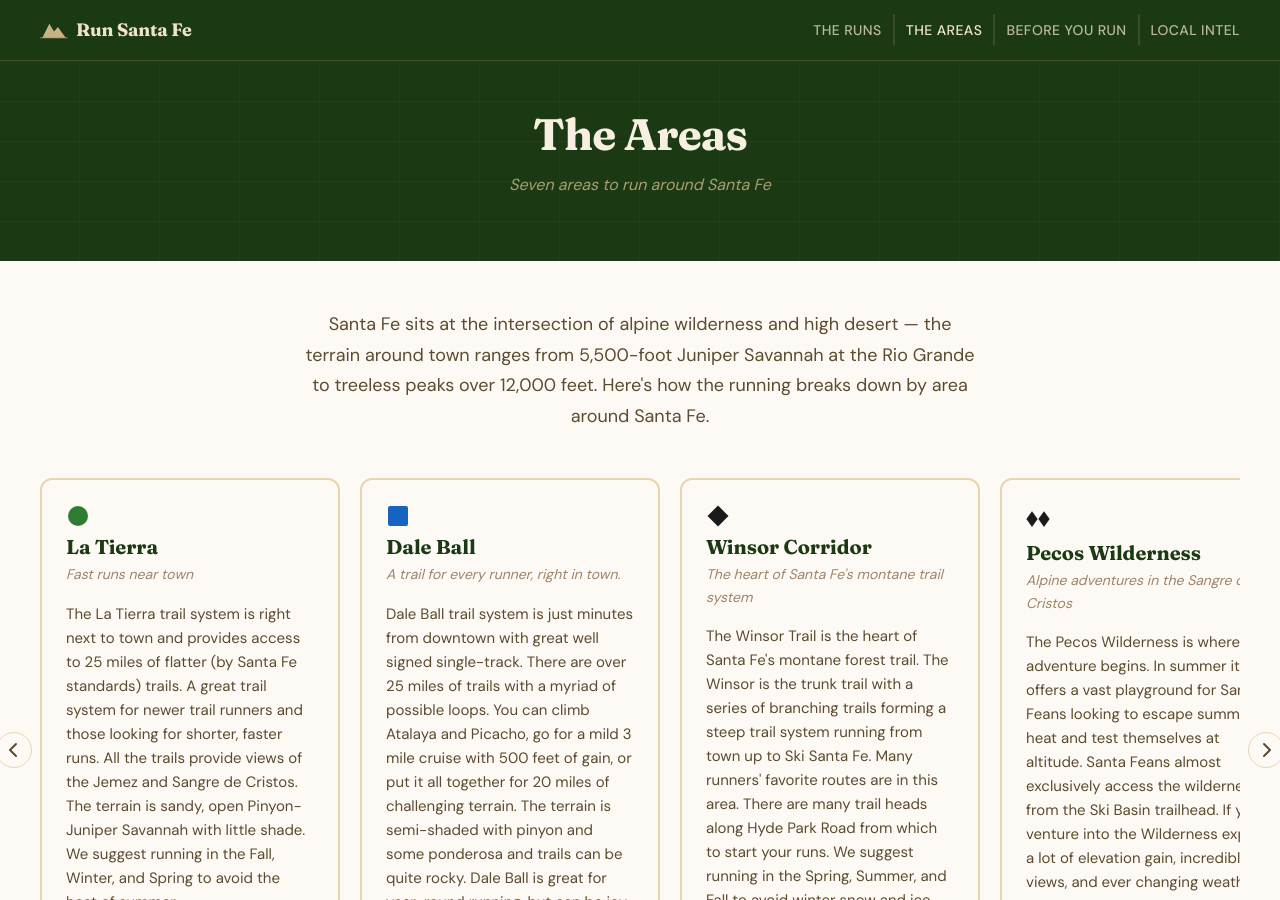
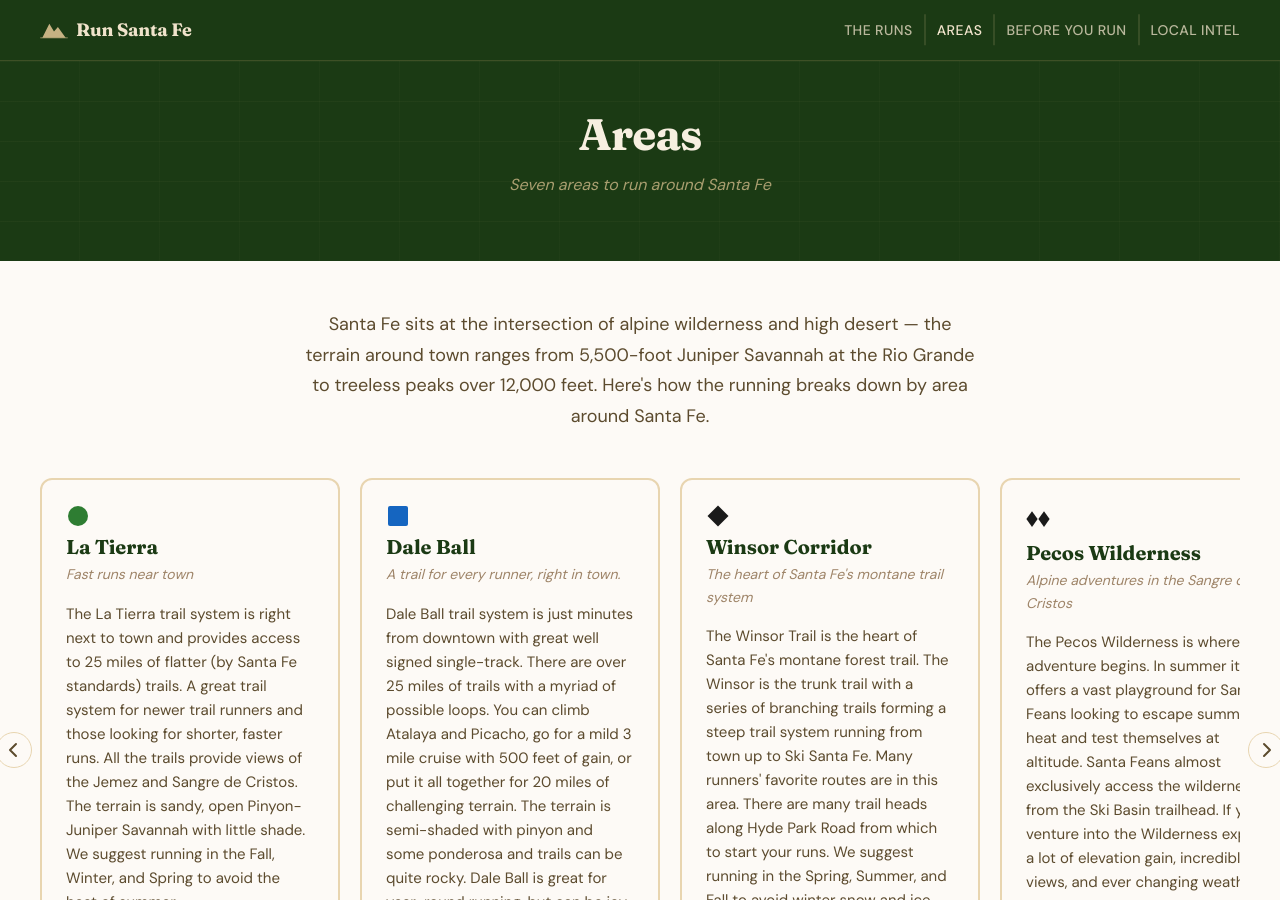
Before and after one commit to santa-fe-runs/santa-fe-run, a Jekyll site: the page built from the-areas.md, in a window 1280 px wide and 900 px high. Built offline with Jekyll 4.4.1, drawn with Linux system fonts in a browser that asks for light colours.

Commit message:
fix: rename

```diff
--- a/_includes/footer.html
+++ b/_includes/footer.html
@@ -11,7 +11,7 @@
       <p class="footer-tagline">{{ site.tagline }}</p>
       <nav class="footer-nav" aria-label="Footer navigation">
         <a href="{{ '/' | relative_url }}" class="footer-nav-link">The Runs</a>
-        <a href="{{ '/the-areas/' | relative_url }}" class="footer-nav-link">The Areas</a>
+        <a href="{{ '/areas/' | relative_url }}" class="footer-nav-link">Areas</a>
         <a href="{{ '/before-you-run/' | relative_url }}" class="footer-nav-link">Before You Run</a>
         <a href="{{ '/local-intel/' | relative_url }}" class="footer-nav-link">Local Intel</a>
       </nav>
--- a/_includes/header.html
+++ b/_includes/header.html
@@ -9,7 +9,7 @@
     </a>
     <nav class="site-nav" aria-label="Main navigation">
       <a href="{{ '/' | relative_url }}" class="nav-link {% if page.url == '/' %}active{% endif %}">The Runs</a>
-      <a href="{{ '/the-areas' | relative_url }}" class="nav-link {% if page.url contains 'the-areas' %}active{% endif %}">The Areas</a>
+      <a href="{{ '/areas' | relative_url }}" class="nav-link {% if page.url contains 'areas' %}active{% endif %}">Areas</a>
       <a href="{{ '/before-you-run' | relative_url }}" class="nav-link {% if page.url contains 'before-you-run' %}active{% endif %}">Before You Run</a>
       <a href="{{ '/local-intel' | relative_url }}" class="nav-link {% if page.url contains 'local-intel' %}active{% endif %}">Local Intel</a>
     </nav>
--- a/_sass/_layout.scss
+++ b/_sass/_layout.scss
@@ -522,7 +522,7 @@
 }
 
 // ============================================================
-// The Areas Page
+// Areas Page
 // ============================================================
 
 .areas-body {
--- a/the-areas.md
+++ b/the-areas.md
@@ -1,15 +1,15 @@
 ---
 layout: default
-title: "The Areas"
+title: "Areas"
 description: "Seven distinct running zones around Santa Fe — from high alpine wilderness to desert plateau."
-permalink: /the-areas/
+permalink: /areas/
 uses_map: true
 ---
 
 <div class="guide-page">
   <div class="guide-hero">
     <div class="container">
-      <h1 class="guide-title">The Areas</h1>
+      <h1 class="guide-title">Areas</h1>
       <p class="guide-subtitle">Seven areas to run around Santa Fe</p>
     </div>
   </div>
```
